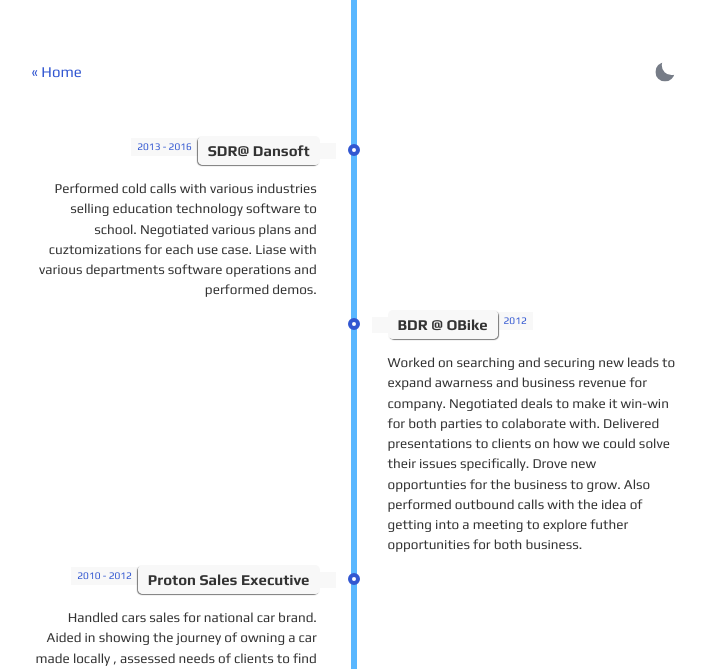
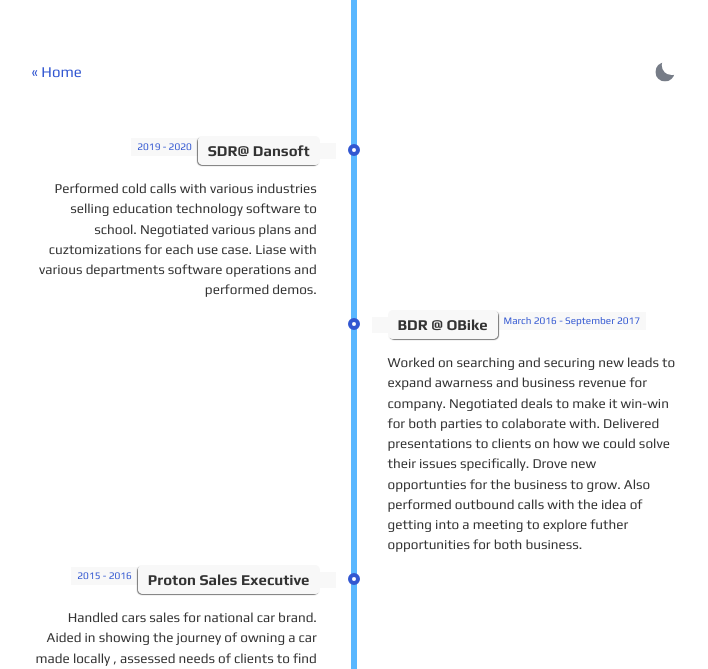
Before and after one commit to mk-unlimited/me, a Jekyll site: the page built from about.html, in a window 1280 px wide. Shown: the top 669 px of the page, without its empty margins (286-994 px from the left). Built offline with Jekyll 4.4.1, drawn with Linux system fonts in a browser that asks for light colours.

Commit message:
Update about.html

```diff
--- a/about.html
+++ b/about.html
@@ -21,10 +21,11 @@ layout: default
             <div class="direction-l">
                 <div class="flag-wrapper">
                     <span class="flag">SDR@ Dansoft</span>
-                    <span class="time-wrapper"><span class="time">2013 - 2016</span></span>
+                    <span class="time-wrapper"><span class="time">2019 - 2020</span></span>
                 </div>
                 <div class="desc">
-                    Performed cold calls with various industries selling education technology software to school. Negotiated various plans and cuztomizations for each use case. Liase with various departments software operations and performed demos.
+                    Performed cold calls with various industries selling education technology software to school. Negotiated various plans and cuztomizations for each use case.
+                    Liase with various departments software operations and performed demos.
                 </div>
             </div>
         </li>
@@ -34,7 +35,7 @@ layout: default
             <div class="direction-r">
                 <div class="flag-wrapper">
                     <span class="flag">BDR @ OBike</span>
-                    <span class="time-wrapper"><span class="time">2012</span></span>
+                    <span class="time-wrapper"><span class="time"> March 2016 - September 2017</span></span>
                 </div>
                 <div class="desc">
                     Worked on searching and securing new leads to expand awarness and business revenue for company. Negotiated deals to make it win-win for both parties
@@ -50,7 +51,7 @@ layout: default
             <div class="direction-l">
                 <div class="flag-wrapper">
                     <span class="flag">Proton Sales Executive </span>
-                    <span class="time-wrapper"><span class="time">2010 - 2012</span></span>
+                    <span class="time-wrapper"><span class="time">2015 - 2016</span></span>
                 </div>
                 <div class="desc">
                     Handled cars sales for national car brand. Aided in showing the journey of owning a car made locally , assessed needs of clients to find which model
```
